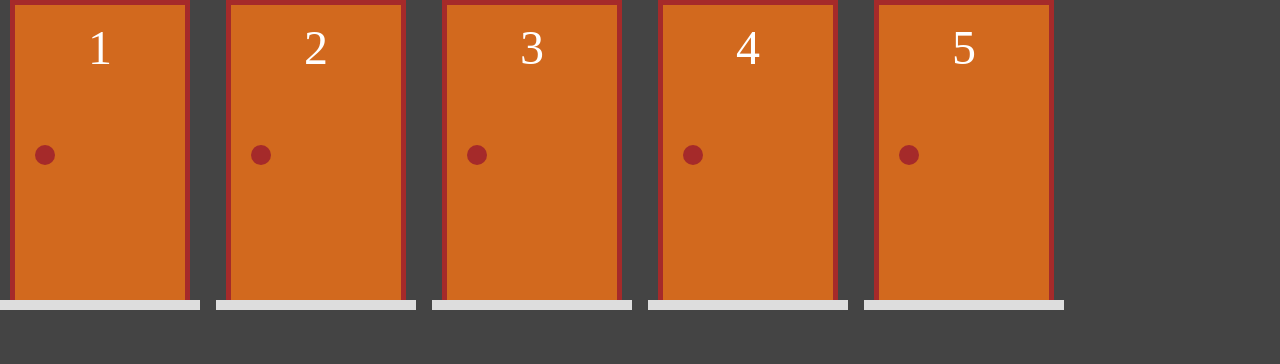
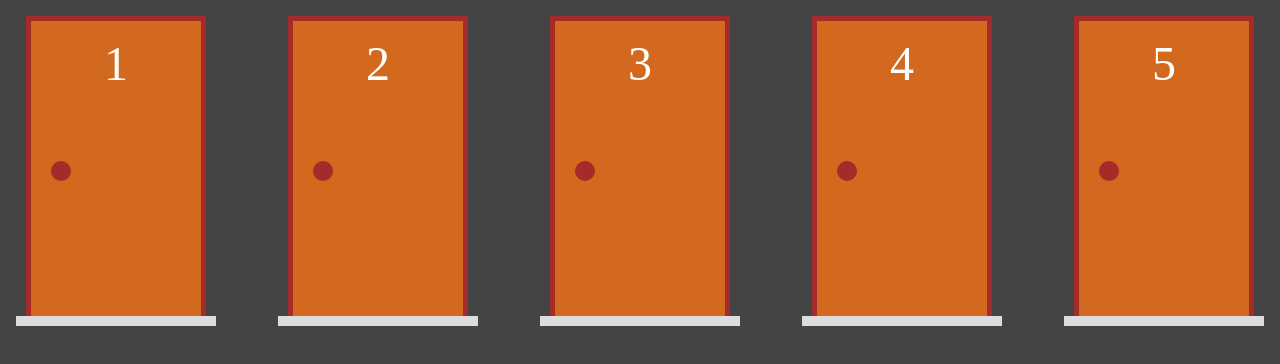
Before and after one commit to DiogoKenway/monty-hall, a Next.js app: page /jogo in a window 1280 px wide. Shown: the top 364 px of the page. Built offline with nearby package versions, Linux system fonts and the light colour scheme.

Commit message:
adding code

```diff
--- a/src/pages/jogo.tsx
+++ b/src/pages/jogo.tsx
@@ -1,6 +1,7 @@
 import { useState } from "react";
 import Porta from "../components/Porta";
 import criarPortas, { atualizarPortas } from "../functions/portas";
+import styles from "../styles/jogo.module.css";
 
 export default function jogo() {
 
@@ -14,7 +15,7 @@ export default function jogo() {
   }
 
   return (
-    <div style={{ display: "flex", gap: "1rem"}}>
+    <div className={styles.jogo}>
         {renderizarPortas()}
     </div>
   )
--- a/src/styles/jogo.module.css
+++ b/src/styles/jogo.module.css
@@ -0,0 +1,7 @@
+.jogo {
+    padding: 1rem;
+    display: flex;
+    align-items: center;
+    justify-content: space-between;
+    gap: 1rem;
+}
```
